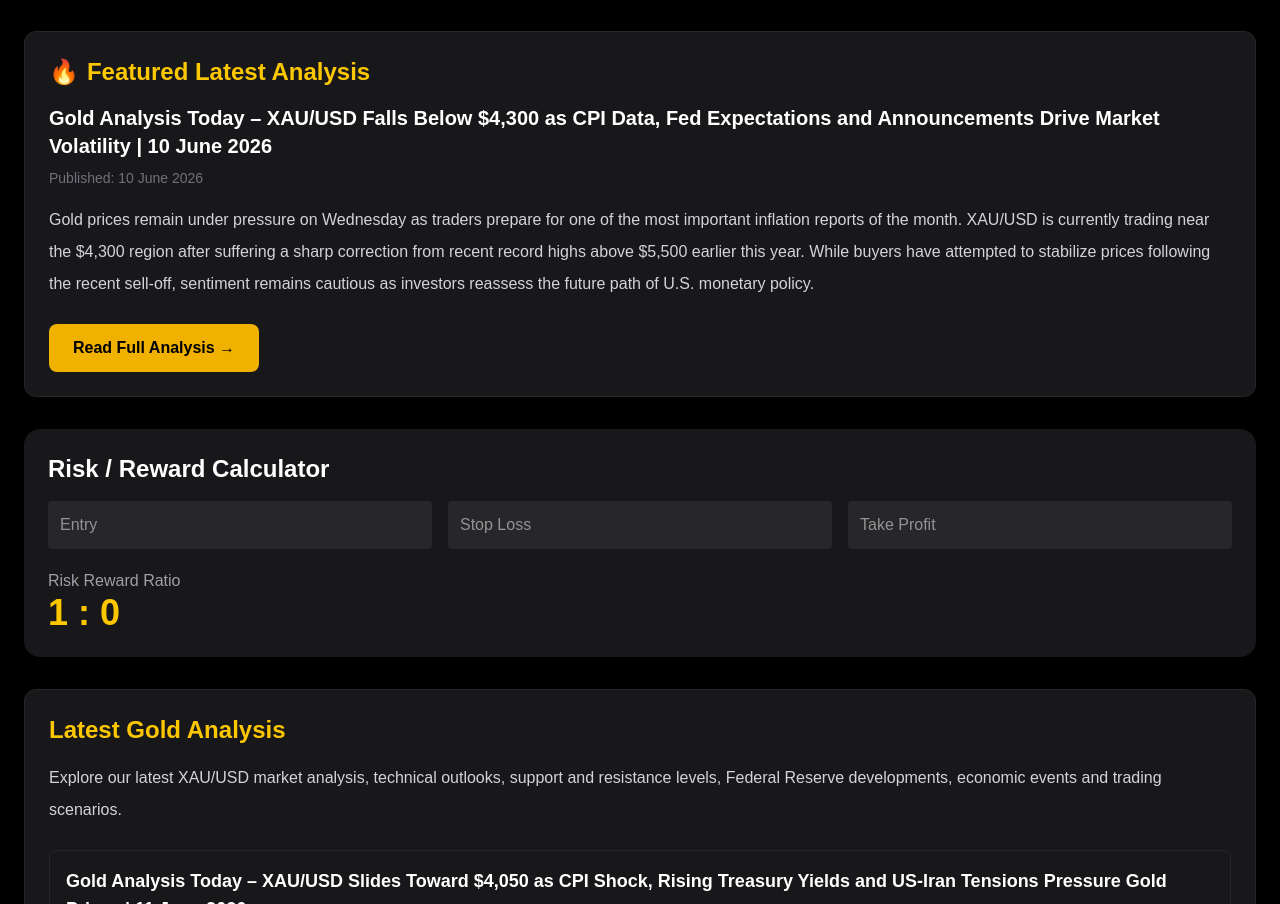
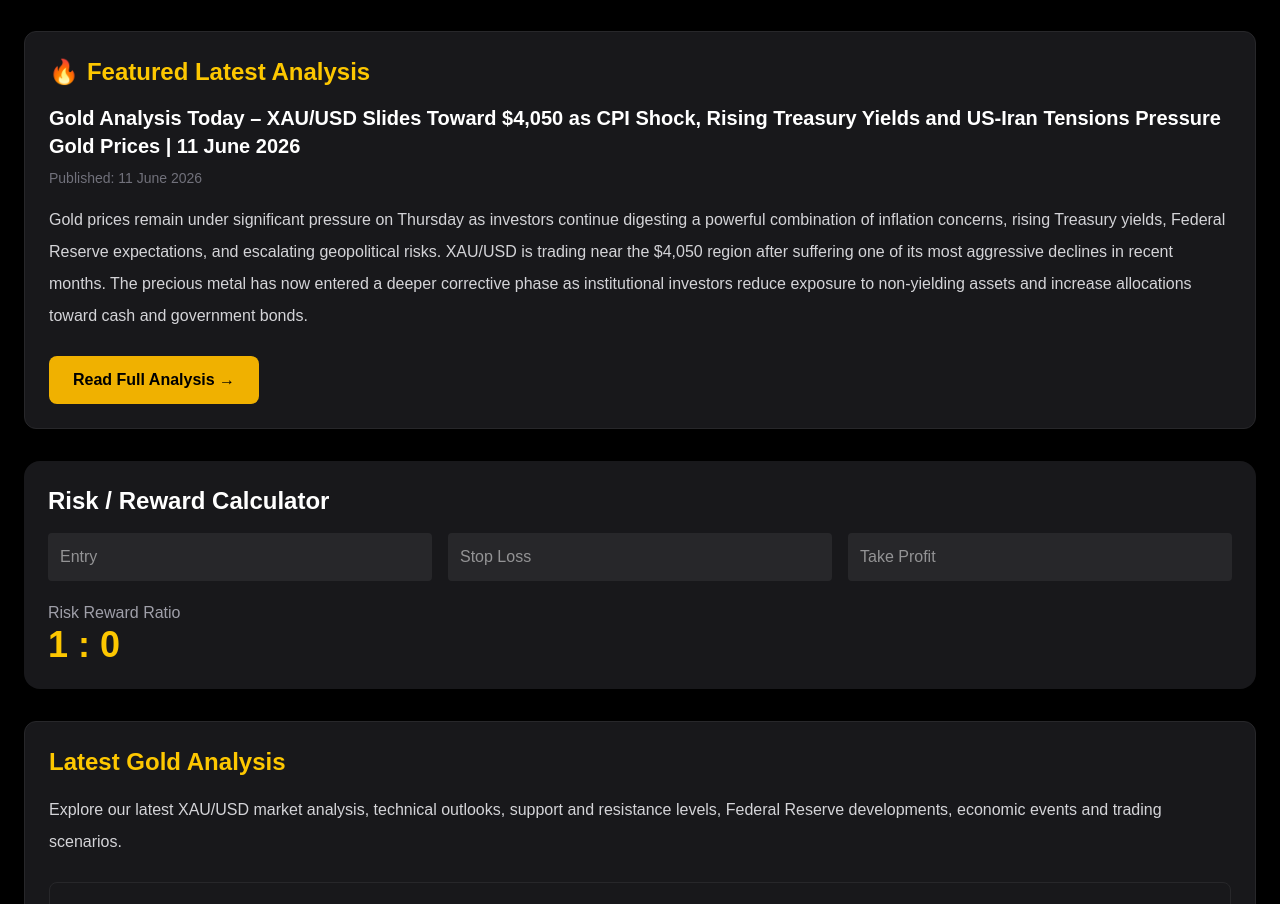
Before and after one commit to CSOoi1181/gold-trader-hub, a Next.js app: page / in a window 1280 px wide. Shown: the part 2255-3159 px from the top of the page. Built offline with nearby package versions, Linux system fonts and the light colour scheme.

Commit message:
Update homepage's featured latest analysis 11 June 2026

```diff
--- a/app/components/FeaturedAnalysis.tsx
+++ b/app/components/FeaturedAnalysis.tsx
@@ -13,22 +13,21 @@ export default function FeaturedAnalysis() {
       </div>
 
       <h3 className="text-xl font-semibold text-white mb-2">
-        Gold Analysis Today – XAU/USD Falls Below $4,300 as CPI Data, Fed Expectations and Announcements Drive Market Volatility | 10 June 2026
+        Gold Analysis Today – XAU/USD Slides Toward $4,050 as CPI Shock, Rising Treasury Yields and US-Iran Tensions Pressure Gold Prices | 11 June 2026
       </h3>
 
       <p className="text-sm text-zinc-500 mb-4">
-        Published: 10 June 2026
+        Published: 11 June 2026
       </p>
 
       <p className="text-zinc-300 leading-8 mb-6">
-        Gold prices remain under pressure on Wednesday as traders prepare for one of the most important inflation reports of the month.
-
-        XAU/USD is currently trading near the $4,300 region after suffering a sharp correction from recent record highs above $5,500 earlier this year.
-        While buyers have attempted to stabilize prices following the recent sell-off, sentiment remains cautious as investors reassess the future path of U.S. monetary policy.
+        Gold prices remain under significant pressure on Thursday as investors continue digesting a powerful combination of inflation concerns, rising Treasury yields, Federal Reserve expectations, and escalating geopolitical risks.
+        XAU/USD is trading near the $4,050 region after suffering one of its most aggressive declines in recent months.
+        The precious metal has now entered a deeper corrective phase as institutional investors reduce exposure to non-yielding assets and increase allocations toward cash and government bonds.
       </p>
 
       <Link
-        href="/analysis/gold-analysis-2026-06-10"
+        href="/analysis/gold-analysis-2026-06-11"
         className="inline-block bg-yellow-500 hover:bg-yellow-400 text-black font-semibold px-6 py-3 rounded-lg transition"
       >
         Read Full Analysis →
```
